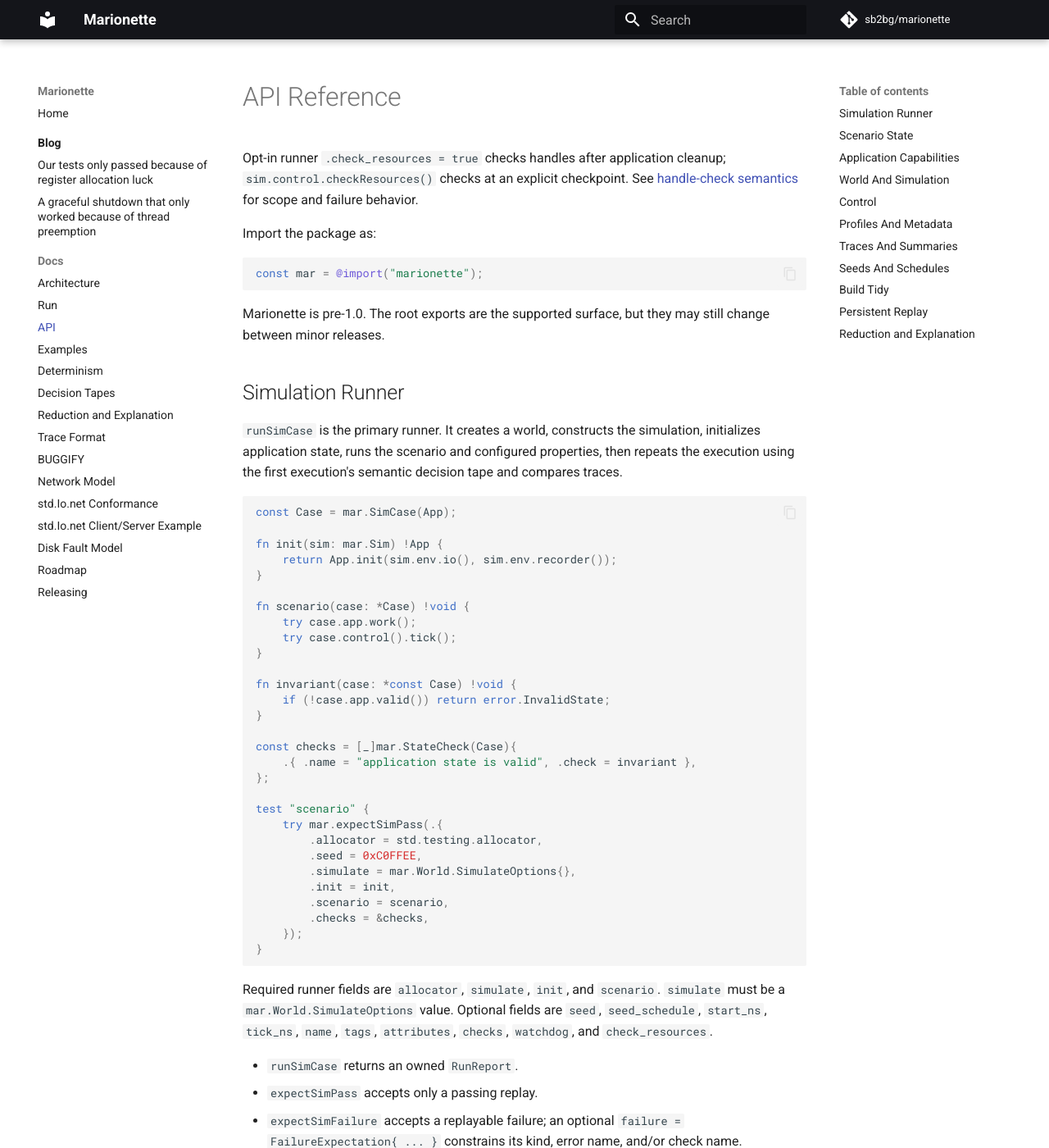
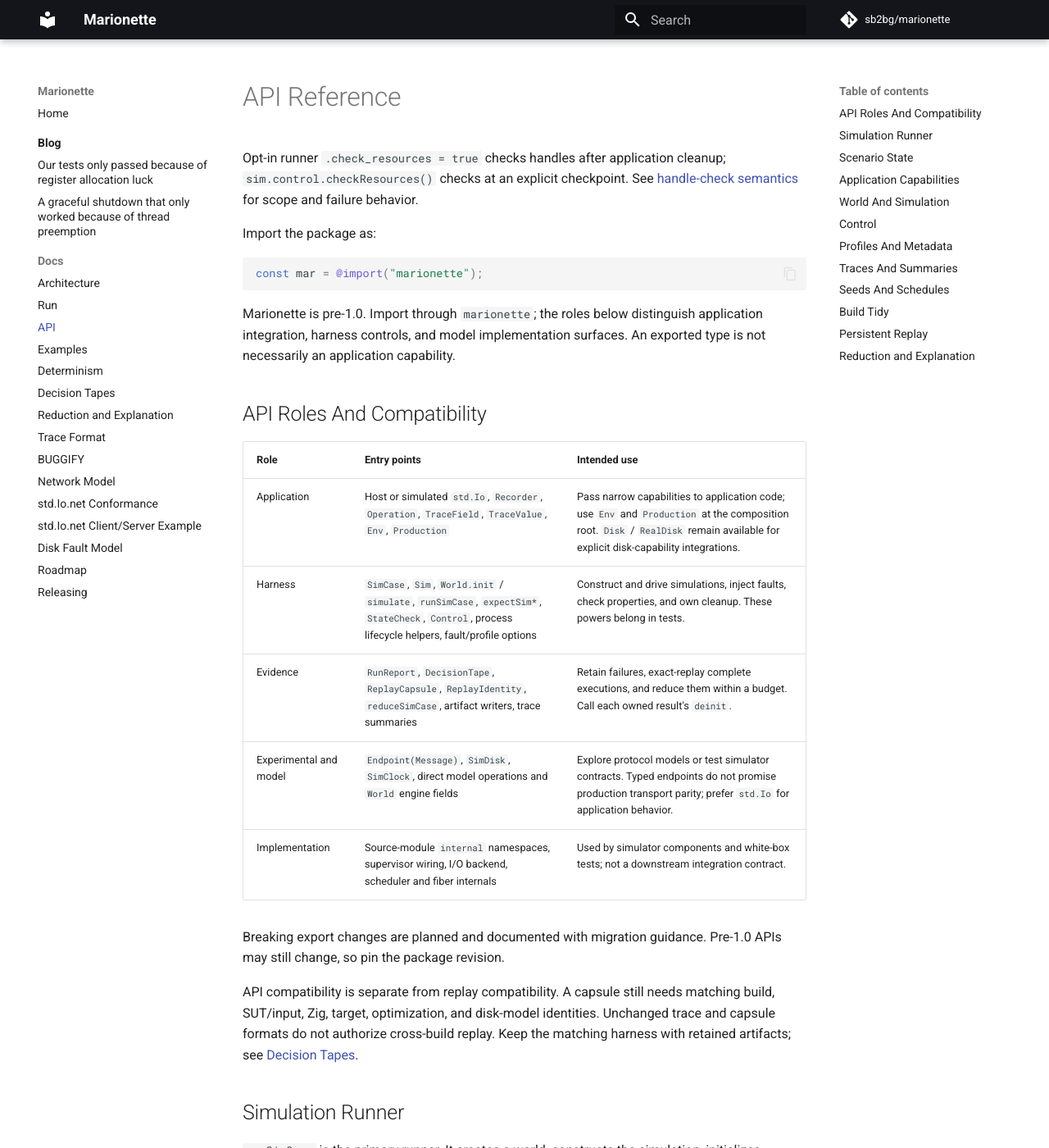
Before and after one commit to sb2bg/marionette, an MkDocs documentation site: the page built from docs/api.md, in a window 1280 px wide and 1400 px high. Shown: the whole window at 82% size. Built offline with MkDocs 1.6.1 and Material for MkDocs 9.7.7, drawn with Linux system fonts in a browser that asks for light colours; comment, search, counter and statistics services are not loaded.

Commit message:
Document API roles and compatibility policy
Classify exports as application, harness, evidence, experimental/model,
or implementation surfaces, and separate API compatibility from replay
identity compatibility.

````diff
--- a/docs/api.md
+++ b/docs/api.md
@@ -10,8 +10,27 @@ Import the package as:
 const mar = @import("marionette");
 ```
 
-Marionette is pre-1.0. The root exports are the supported surface, but they may
-still change between minor releases.
+Marionette is pre-1.0. Import through `marionette`; the roles below distinguish
+application integration, harness controls, and model implementation surfaces.
+An exported type is not necessarily an application capability.
+
+## API Roles And Compatibility
+
+| Role | Entry points | Intended use |
+| --- | --- | --- |
+| Application | Host or simulated `std.Io`, `Recorder`, `Operation`, `TraceField`, `TraceValue`, `Env`, `Production` | Pass narrow capabilities to application code; use `Env` and `Production` at the composition root. `Disk` / `RealDisk` remain available for explicit disk-capability integrations. |
+| Harness | `SimCase`, `Sim`, `World.init` / `simulate`, `runSimCase`, `expectSim*`, `StateCheck`, `Control`, process lifecycle helpers, fault/profile options | Construct and drive simulations, inject faults, check properties, and own cleanup. These powers belong in tests. |
+| Evidence | `RunReport`, `DecisionTape`, `ReplayCapsule`, `ReplayIdentity`, `reduceSimCase`, artifact writers, trace summaries | Retain failures, exact-replay complete executions, and reduce them within a budget. Call each owned result's `deinit`. |
+| Experimental and model | `Endpoint(Message)`, `SimDisk`, `SimClock`, direct model operations and `World` engine fields | Explore protocol models or test simulator contracts. Typed endpoints do not promise production transport parity; prefer `std.Io` for application behavior. |
+| Implementation | Source-module `internal` namespaces, supervisor wiring, I/O backend, scheduler and fiber internals | Used by simulator components and white-box tests; not a downstream integration contract. |
+
+Breaking export changes are planned and documented with migration guidance.
+Pre-1.0 APIs may still change, so pin the package revision.
+
+API compatibility is separate from replay compatibility. A capsule still needs
+matching build, SUT/input, Zig, target, optimization, and disk-model identities.
+Unchanged trace and capsule formats do not authorize cross-build replay. Keep the
+matching harness with retained artifacts; see [Decision Tapes](decision-tapes.md).
 
 ## Simulation Runner
 
````
Also changed, not shown: 1 other file.
